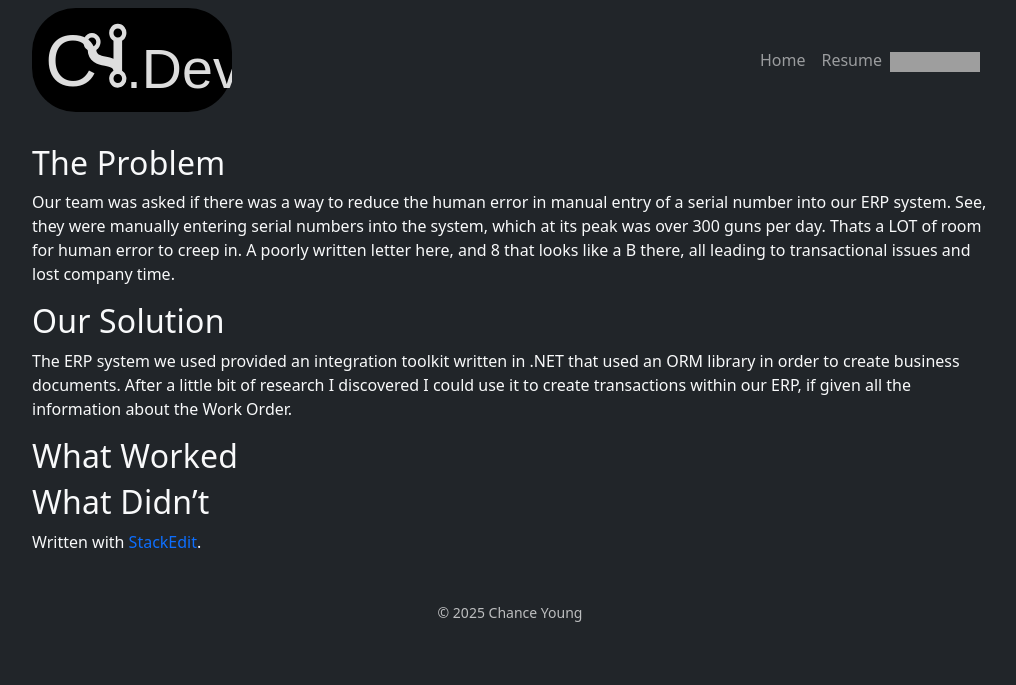
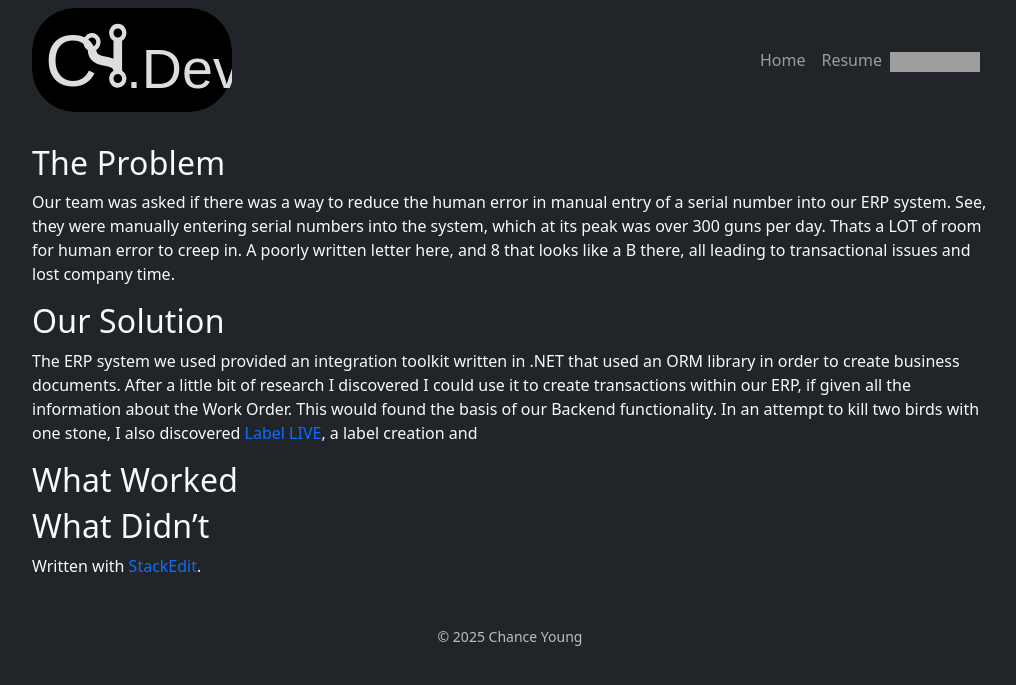
Before and after one commit to ChanceYoung/ChanceYoung.github.io, a Jekyll site: the page built from _projects/packagingversion1.md, in a window 1280 px wide. Shown: the top 685 px of the page, without its empty margins (130-1146 px from the left). Built offline with Jekyll 4.4.1, drawn with Linux system fonts in a browser that asks for light colours; grey boxes are pictures that could not be loaded.

Commit message:
_projects/packagingversion1.md updated from https://stackedit.io/

```diff
--- a/_projects/packagingversion1.md
+++ b/_projects/packagingversion1.md
@@ -10,12 +10,12 @@ layout: default
 Our team was asked if there was a way to reduce the human error in manual entry of a serial number into our ERP system. See, they were manually entering serial numbers into the system, which at its peak was over 300 guns per day. Thats a LOT of room for human error to creep in. A poorly written letter here, and 8 that looks like a B there, all leading to transactional issues and lost company time.
 
 ## Our Solution
-The ERP system we used provided an integration toolkit written in .NET that used an ORM library in order to create business documents. After a little bit of research I discovered I could use it to create transactions within our ERP, if given all the information about the Work Order.
+The ERP system we used provided an integration toolkit written in .NET that used an ORM library in order to create business documents. After a little bit of research I discovered I could use it to create transactions within our ERP, if given all the information about the Work Order. This would found the basis of our Backend functionality. In an attempt to kill two birds with one stone, I also discovered [Label LIVE](https://label.live/), a label creation and
 
 ## What Worked
 ## What Didn't
 
 > Written with [StackEdit](https://stackedit.io/).
 <!--stackedit_data:
-eyJoaXN0b3J5IjpbMTI3Mzg5OTM2Ml19
+eyJoaXN0b3J5IjpbODM5NzUwNDM3XX0=
 -->
```
